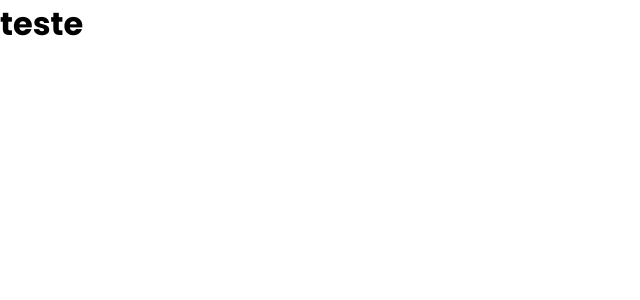
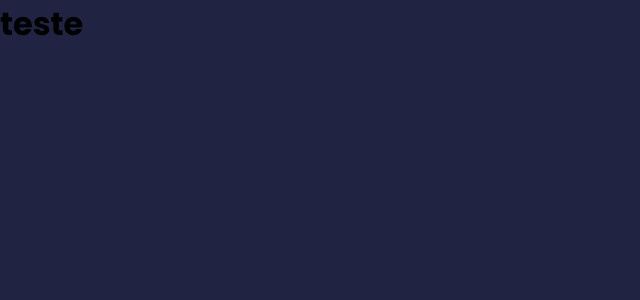
Before and after one commit to Darlan0307/auth_react_node_frontend, a React (Vite) app: page / in a window 1280 px wide. Shown: the top 300 px of the page, without its empty margins (0-640 px from the left). Built offline with nearby package versions, Linux system fonts and the light colour scheme.

Commit message:
:tada: Iniciando os estilos

```diff
--- a/src/index.scss
+++ b/src/index.scss
@@ -1,4 +1,9 @@
 @import url('https://fonts.googleapis.com/css2?family=Poppins:ital,wght@0,400;0,700;1,600&display=swap');
+
+$BackgroundPageTop: #202442;
+$BackgroundPageBottom: #353A61;
+$BackgroundElemet: #62678C;
+$text:#3CD27D;
 
 *{
   margin: 0;
@@ -6,3 +11,8 @@
   box-sizing: border-box;
   font-family: 'Poppins', sans-serif;
 }
+
+body{
+  min-height: 100vh;
+  background-color: $BackgroundPageTop;
+}
```
